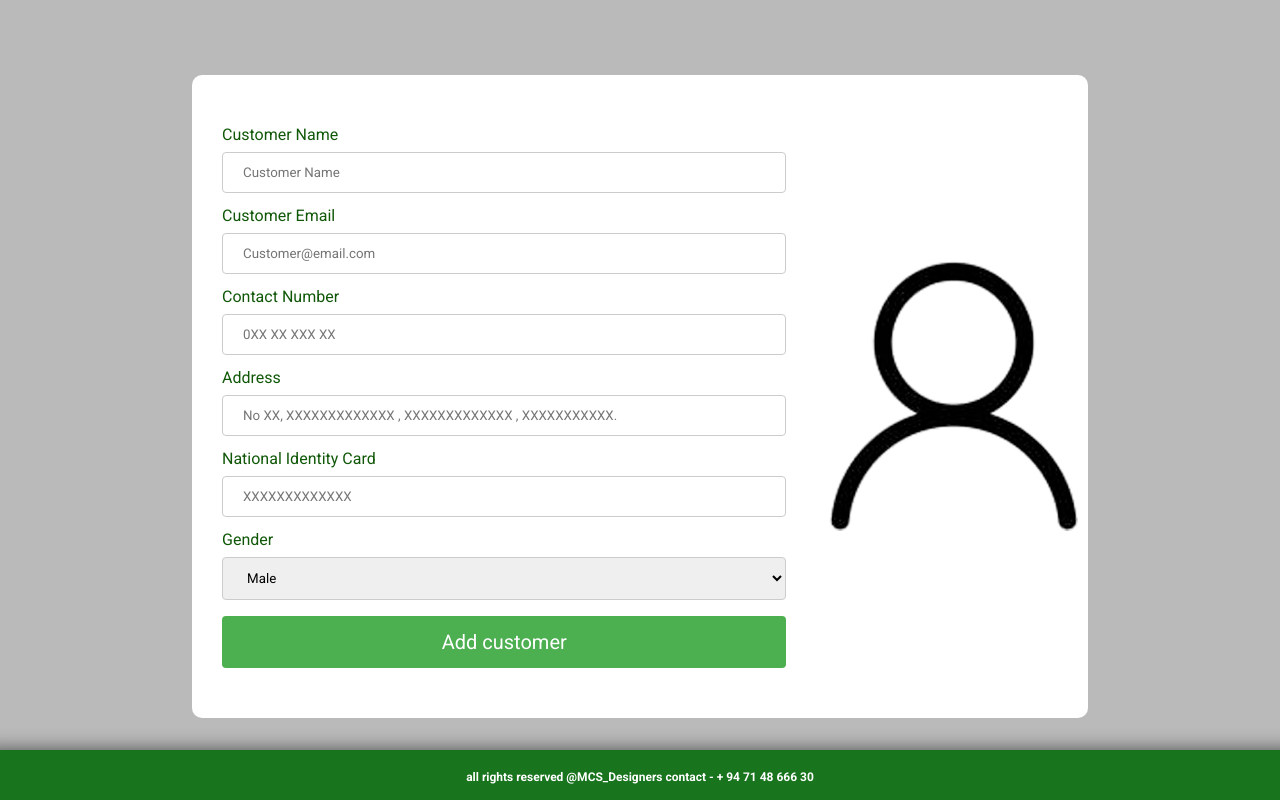
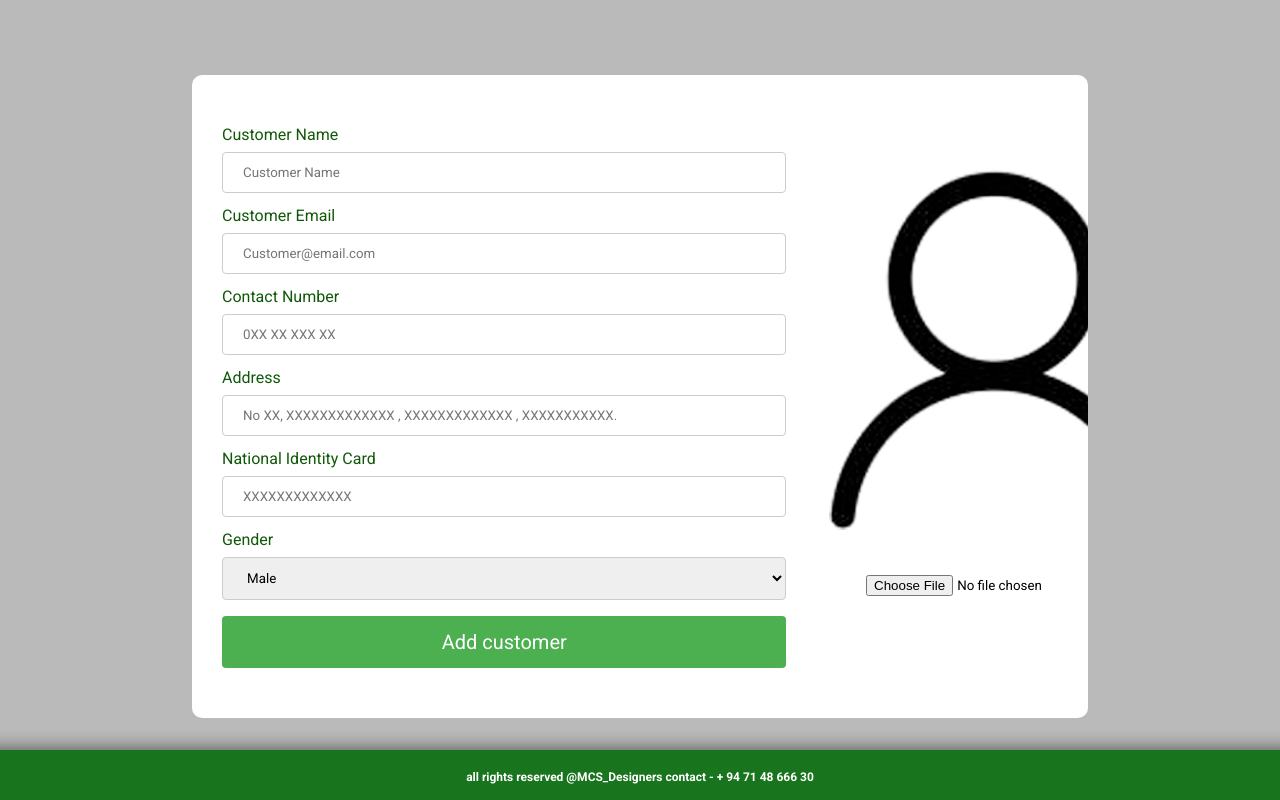
Before and after one commit to chamathkaMCS/plant_management_system, a PHP site: page /add_customer.php in a window 1280 px wide. Run offline with PHP 8.4, Linux system fonts and the light colour scheme; some web fonts are replaced.

Commit message:
image upload complited

```diff
--- a/add_customer.php
+++ b/add_customer.php
@@ -37,8 +37,26 @@
                     <input type="submit" value="Add customer" name="submit" style="margin-bottom:50px;">
                 </div>
             </div>
-            <div style="background-color:rgba(6, 85, 26, 0);width:30%;display:flex;">
-                <div class="imageUpload"><img src="images/customer image.png"></div>
+            <div style="background-color:rgba(30, 211, 75, 0);width:30%;display:flex;flex-direction:column;">
+                <div style="width:100%;height:500px;flex-wrap:wrap;overflow:hidden;background-color:rgba(211, 178, 30, 0);">
+                    <div class="imageUpload" style="background-color:rgba(211, 30, 30, 0);">
+                        <img id="imagePreview" src="images/customer image.png" alt="Image Preview" style=" height:100%;display: block;">
+                        <img id="imagePreview" src="" alt="Image Preview" style=" height:100%;display: none;"></div>
+                </div>
+                <div style="width:100%;background-color:rgba(211, 30, 30, 0);padding-left:40px;">
+                <input type="file" id="imageUpload" name="image" accept="image/*" onchange="previewImage(event)">
+                </div>
+                <script>
+                    function previewImage(event) {
+                        var reader = new FileReader();
+                        reader.onload = function() {
+                            var output = document.getElementById('imagePreview');
+                            output.src = reader.result;
+                            output.style.display = "block"; // Show the image preview
+                        };
+                        reader.readAsDataURL(event.target.files[0]);
+                    }
+                </script>
             </div>
             <?php
                 if(isset($_GET["error"])){
--- a/styles.php
+++ b/styles.php
@@ -733,13 +733,16 @@
 .imageUpload{
     position:relative;
     display: flex;
-    margin:auto;
+    margin-top:75px;
+    margin-right:auto;
+    margin-left:auto;
+    align-items:flex-end;
     overflow: hidden;
     border-radius: 10px;
     background-color: rgba(255, 255, 255, 0);
-    justify-content: center;
-    width:300px;
-    height:300px;
+    justify-content:center;
+    width:350px;
+    height:400px;
 }
 option{
     font-family:arial;
```
Also changed, not shown: includes/add_customer.inc.php (+3 -11 lines), includes/functions.inc.php (+9 -0 lines).
